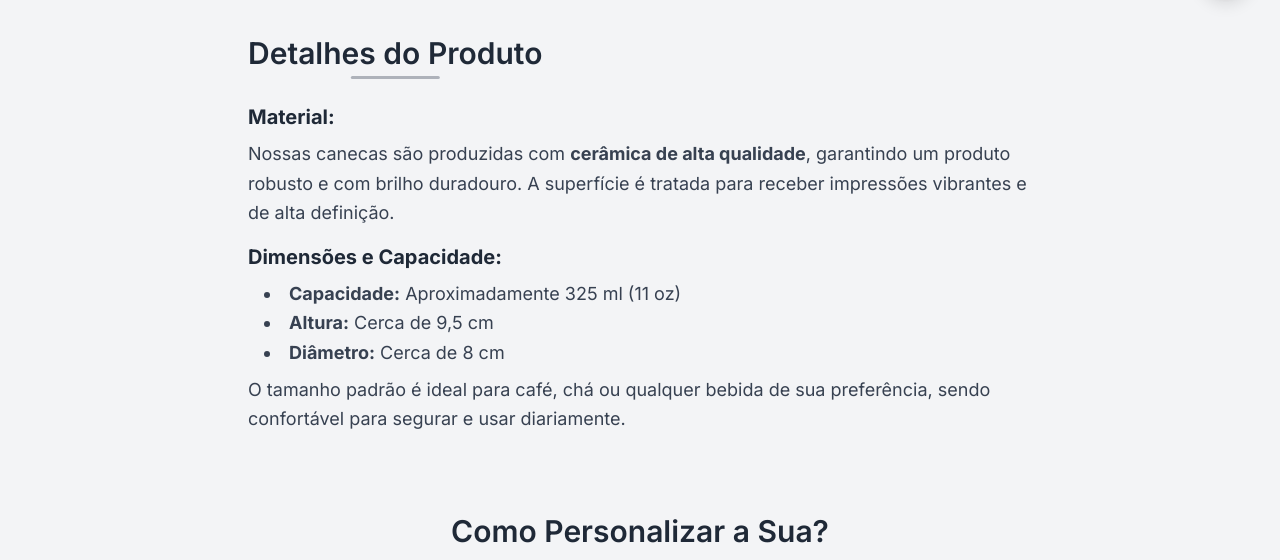
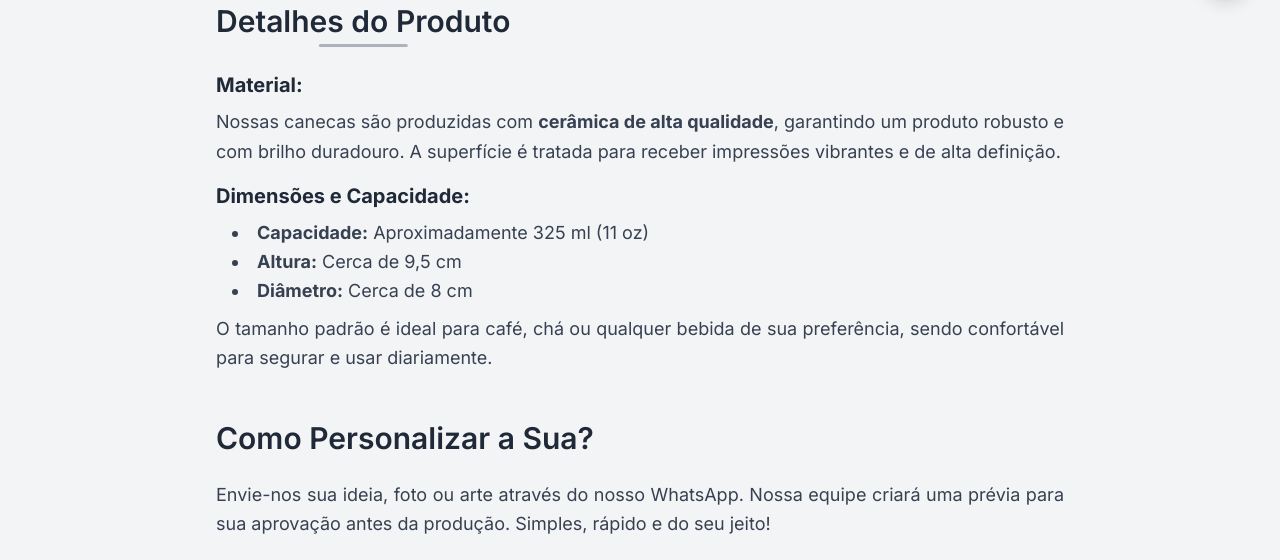
Before and after one commit to EzequielPaiva96/idealize, a plain HTML site: page Produtos/canecas.html in a window 1280 px wide. Shown: the part 778-1338 px from the top of the page. Drawn offline with nearby package versions, Linux system fonts and the light colour scheme.

Commit message:
Atualização

```diff
--- a/Produtos/canecas.html
+++ b/Produtos/canecas.html
@@ -45,7 +45,7 @@
             </section>
 
             <!-- New Section: Product Details/Description (without card styling) -->
-            <section class="mt-12 p-8">
+            <section class="mt-12 text-justify">
                 <h2 class="text-3xl font-semibold text-center text-gray-800 mb-6 section-title mx-auto">Detalhes do Produto</h2>
                 <div class="text-gray-700 text-lg leading-relaxed space-y-4">
                     <div>
@@ -65,7 +65,7 @@
             </section>
 
             <!-- Section on how to personalize -->
-            <section class="mt-12 text-center">
+            <section class="mt-12 text-justify">
                 <h2 class="text-3xl font-semibold text-gray-800 mb-6">Como Personalizar a Sua?</h2>
                 <p class="text-lg text-gray-700 leading-relaxed mb-6">
                     Envie-nos sua ideia, foto ou arte através do nosso WhatsApp. Nossa equipe criará uma prévia para sua aprovação antes da produção. Simples, rápido e do seu jeito!
```
